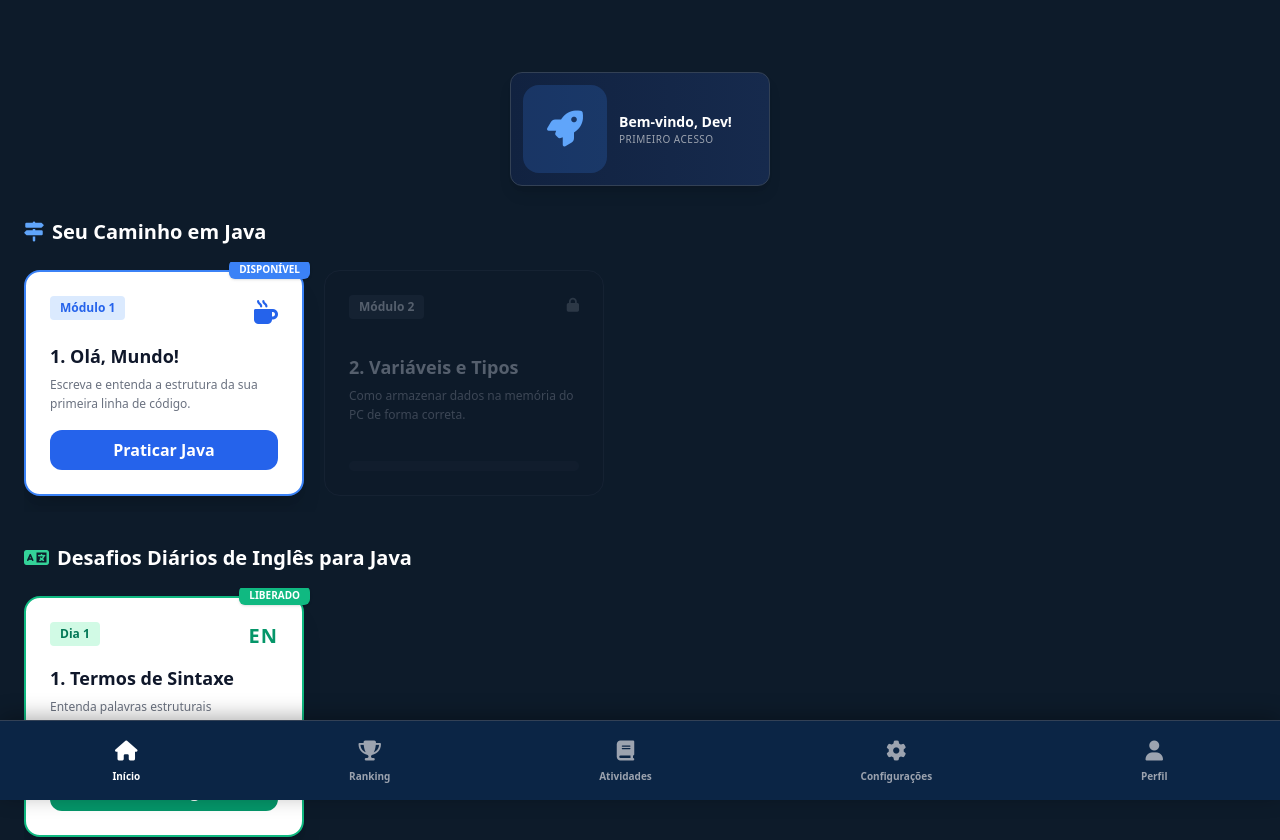
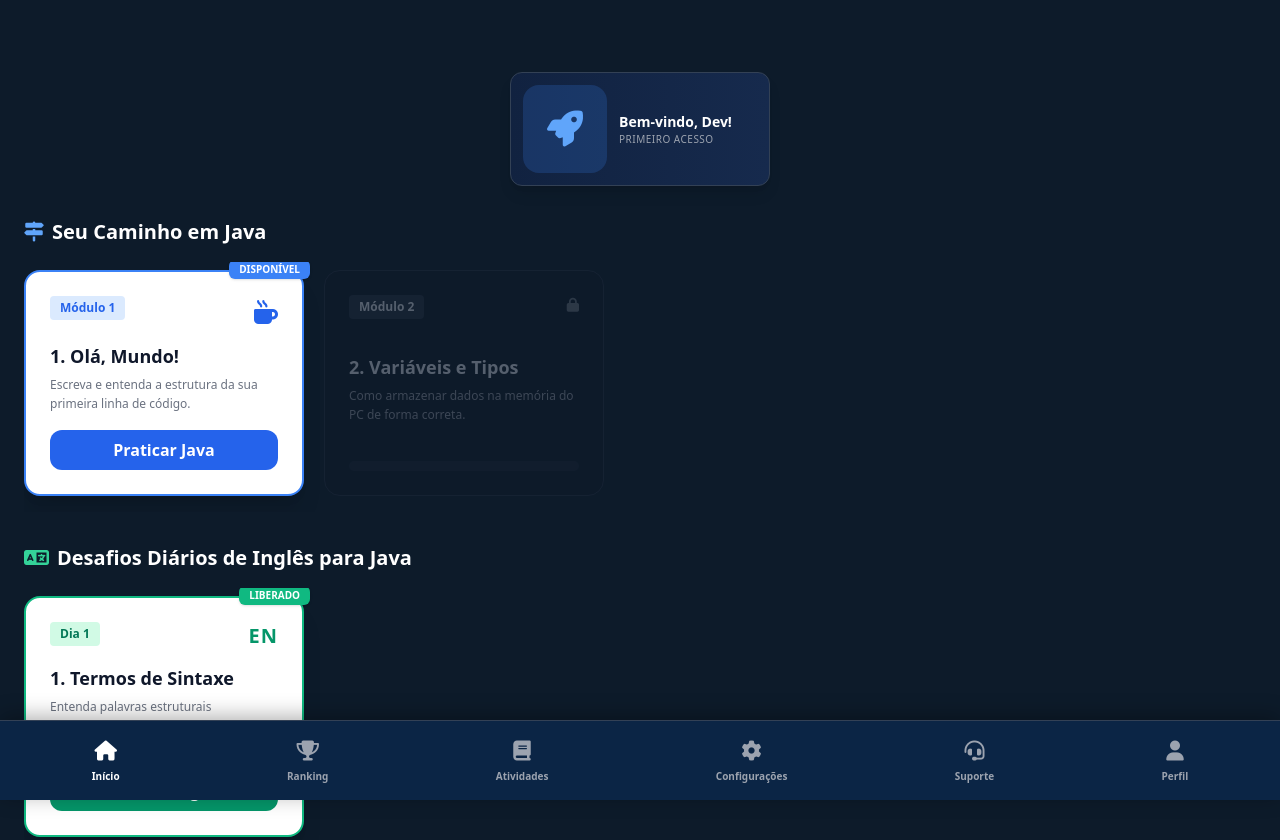
Before and after one commit to paulodesenvolvedor08/Fluent-Code, a plain HTML site: page index.html in a window 1280 px wide. Shown: the top 840 px of the page. Drawn offline with nearby package versions, Linux system fonts and the light colour scheme.

Commit message:
Update index.html

```diff
--- a/index.html
+++ b/index.html
@@ -47,6 +47,11 @@
        <i class="fa-solid fa-gear text-xl"></i>
       <span class="text-[10px] font-bold">Configurações</span>
       </button>
+
+        <button onclick="window.location.href='suporte.html'" class="flex flex-col items-center gap-1 p-2 text-gray-400 hover:text-white transition">
+         <i class="fa-solid fa-headset text-xl"></i>
+         <span class="text-[10px] font-bold">Suporte</span>
+         </button>
 
         <button onclick="window.location.href='perfil.html'" class="flex flex-col items-center gap-1 p-2 text-gray-400 hover:text-white transition">
             <i class="fa-solid fa-user text-xl"></i>
```
